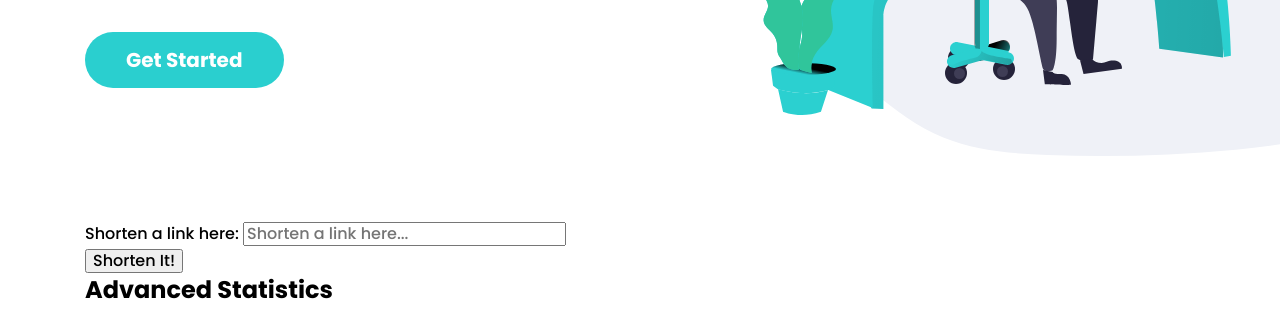
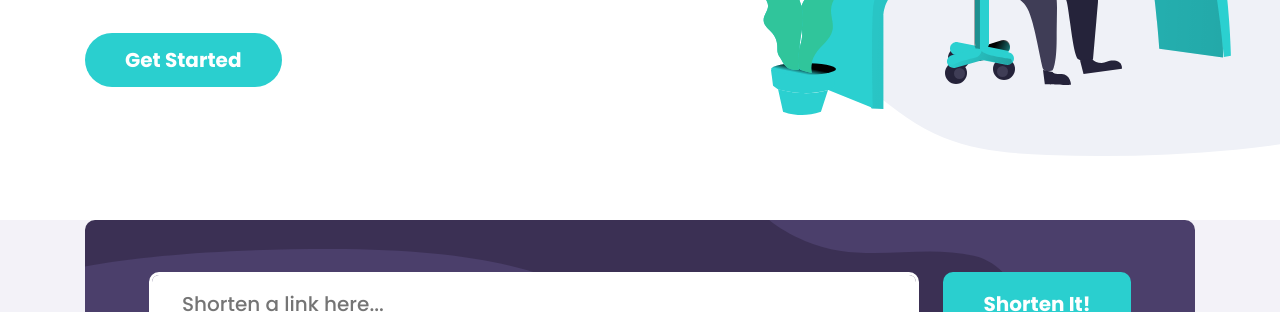
Before and after one commit to byronbyron/url-shortening-api, a website: page index.html in a window 1280 px wide. Shown: the part 488-800 px from the top of the page. Drawn offline with Linux system fonts and the light colour scheme.

Commit message:
Add styles for form on mobile and desktop

```diff
--- a/index.html
+++ b/index.html
@@ -62,14 +62,15 @@
       </div>
     </section>
 
+    <section class="bg-light">
       <div class="container">
-      <form action="">
-        <div class="form-group">
-          <label for="shorten">Shorten a link here:</label>
-          <input id="shorten" type="text" placeholder="Shorten a link here...">
+        <form action="" class="form">
+          <div class="form__group">
+            <label for="shorten" class="sr-only">Shorten a link here:</label>
+            <input id="shorten" class="form__input" type="text" placeholder="Shorten a link here...">
           </div>
 
-        <button type="submit">Shorten It!</button>
+          <button type="submit" class="btn btn-primary form__button">Shorten It!</button>
         </form>
 
         <div>
@@ -95,7 +96,10 @@
 
           <p>Improve brand awareness and content discoverability through customizable links, supercharging audience engagement.</p>
         </div>
+      </div>
+    </section>
 
+    <div class="container">
       <div>
         <h2>Boost your links today</h2>
 
--- a/src/scss/components/_base.scss
+++ b/src/scss/components/_base.scss
@@ -1,5 +1,6 @@
 :root {
     --cyan: hsl(180, 66%, 49%);
+    --cyan-light: hsl(180, 56%, 69%);
     --dark-violet: hsl(257, 27%, 26%);
     --red: hsl(0, 87%, 67%);
 
@@ -53,3 +54,7 @@ p {
     white-space: nowrap;
     border: 0;
 }
+
+.bg-light {
+    background-color: hsl(255, 30%, 96%);
+}
--- a/src/scss/components/_buttons.scss
+++ b/src/scss/components/_buttons.scss
@@ -1,6 +1,6 @@
 .btn {
     font-size: 1rem;
-    font-weight: 400;
+    font-weight: 700;
     line-height: 1.5;
     display: inline-block;
     color: #212529;
@@ -10,12 +10,30 @@
     -moz-user-select: none;
     -ms-user-select: none;
     user-select: none;
+    cursor: pointer;
     text-decoration: none;
     background-color: transparent;
-    border: 1px solid transparent;
-    padding: .375rem .75rem;
+    border: 0;
+    padding: 0.75rem 0.75rem;
     border-radius: .25rem;
     transition: color .15s ease-in-out,background-color .15s ease-in-out,border-color .15s ease-in-out,box-shadow .15s ease-in-out;
+}
+
+.btn-primary {
+    color: var(--white);
+    background-color: var(--cyan);
+    border-color: var(--cyan);
+
+    &:hover,
+    &:focus {
+        background-color: var(--cyan-light);
+        border-color: var(--cyan-light);
+    }
+}
+
+.btn-block {
+    display: block;
+    width: 100%;
 }
 
 .btn-pill--small {
@@ -34,7 +52,7 @@
 
     &:hover,
     &:focus {
-        background-color: hsl(180, 56%, 69%);
+        background-color: var(--cyan-light);
     }
 }
 
@@ -48,7 +66,7 @@
 
     &:hover,
     &:focus {
-        background-color: hsl(180, 56%, 69%);
+        background-color: var(--cyan-light);
     }
 }
 
--- /dev/null
+++ b/src/scss/components/_form.scss
@@ -0,0 +1,59 @@
+.form {
+    padding: 1.5rem;
+    background: url('../images/bg-shorten-mobile.svg') no-repeat right top var(--dark-violet);
+    border-radius: 0.625rem;
+}
+
+.form__group {
+    margin-bottom: 1rem;
+}
+
+.form__input {
+    display: block;
+    width: 100%;
+    padding: 0.5625rem 0.75rem;
+    font-size: 1rem;
+    font-weight: 400;
+    line-height: 1.5;
+    color: #212529;
+    background-color: var(--white);
+    background-clip: padding-box;
+    border: 3px solid var(--white);
+    -webkit-appearance: none;
+    -moz-appearance: none;
+    appearance: none;
+    border-radius: 0.25rem;
+    transition: border-color 0.15s ease-in-out, box-shadow 0.15s ease-in-out;
+}
+
+.form__button {
+    width: 100%;
+}
+
+@media (min-width: 991px) {
+    .form {
+        padding: 3.25rem 4rem;
+        display: flex;
+        background-image: url('../images/bg-shorten-desktop.svg');
+    }
+
+    .form__group {
+        margin-bottom: 0;
+        flex: 1;
+        margin-right: 1.5rem;
+    }
+
+    .form__input {
+        font-size: 1.25rem;
+        height: 64px;
+        padding: 1rem 1.875rem;
+        border-radius: 0.625rem;
+    }
+
+    .form__button {
+        font-size: 1.25rem;
+        max-width: 188px;
+        height: 64px;
+        border-radius: 0.625rem;
+    }
+}
--- a/src/scss/components/all.scss
+++ b/src/scss/components/all.scss
@@ -5,3 +5,4 @@
 @import 'buttons';
 @import 'hero';
 @import 'animation';
+@import 'form';
--- a/webpack.mix.js
+++ b/webpack.mix.js
@@ -3,4 +3,7 @@ let mix = require('laravel-mix');
 mix
     .js('src/js/app.js', 'js')
     .sass('src/scss/app.scss', 'css')
-    .sourceMaps(false, 'source-map');
+    .sourceMaps(false, 'source-map')
+    .options({
+        processCssUrls: false
+    });
```
Also changed, not shown: css/app.css, 2 other files. Lines whose indentation alone changed are shown as unchanged.
